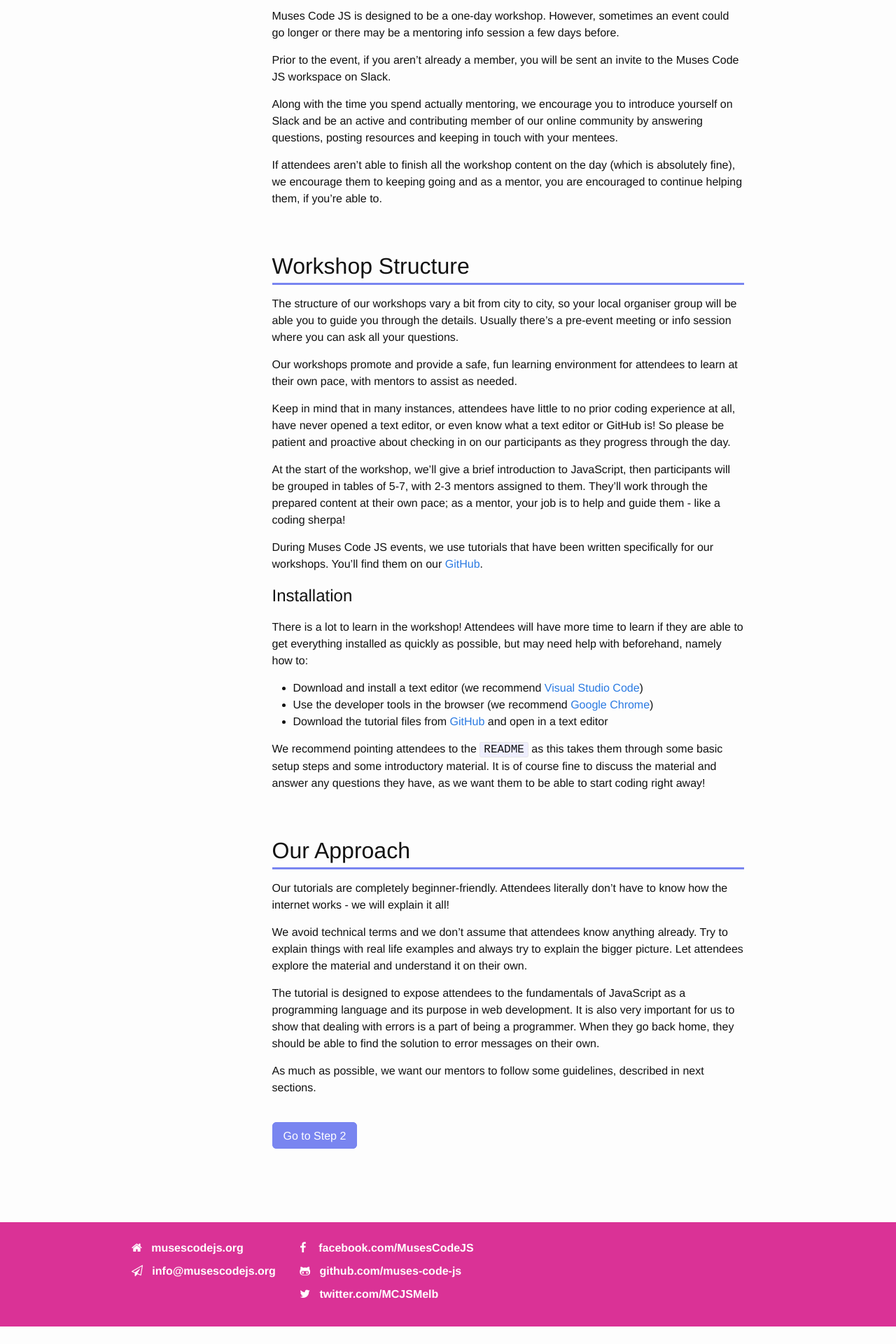
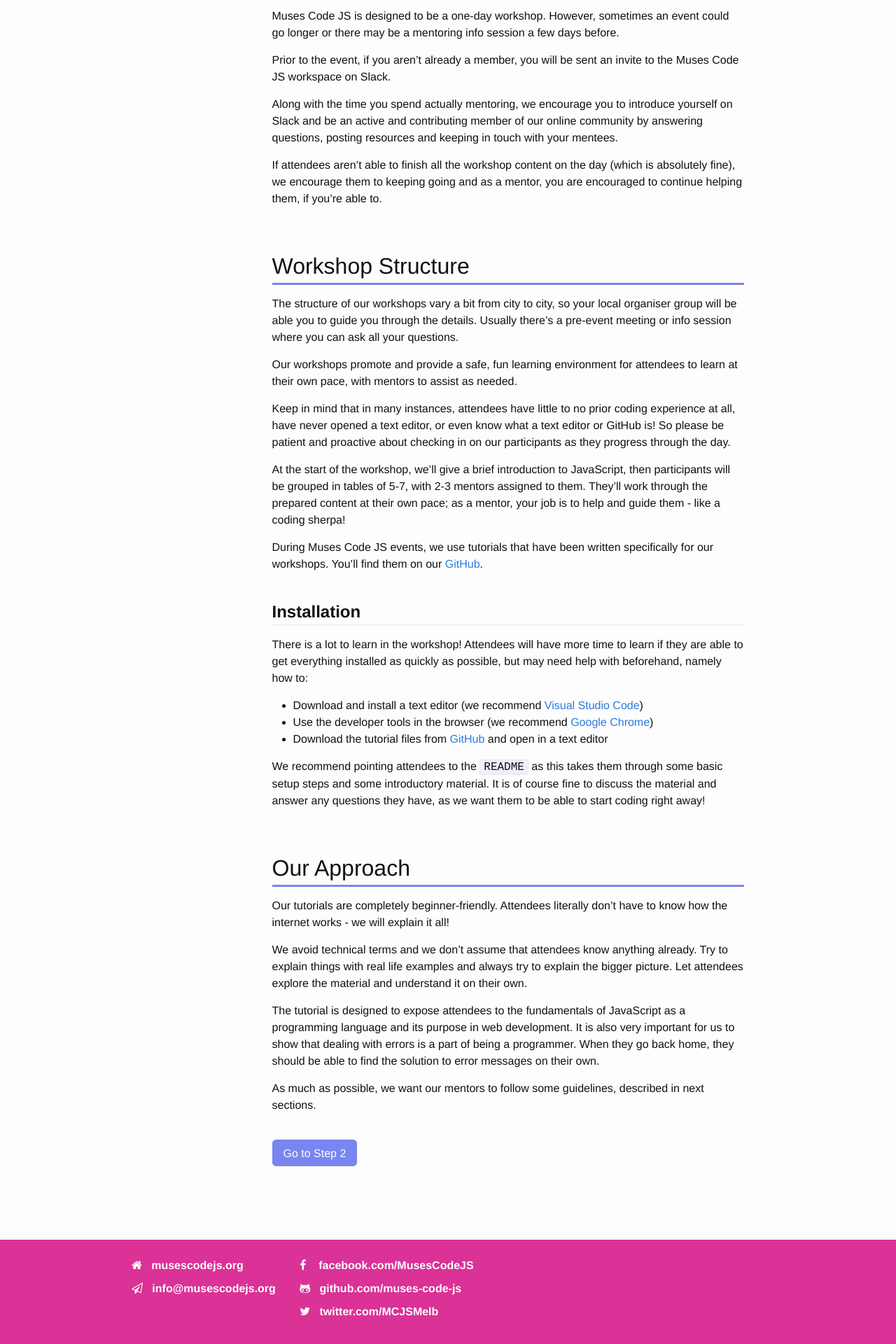
Before and after one commit to muses-code-js/mentor-manual, a Jekyll site: the page built from _steps/level0/step1-rundown.md, in a window 1280 px wide. Shown: the part 692-2612 px from the top of the page at 70% size. Built offline with Jekyll 4.4.1, drawn with Linux system fonts in a browser that asks for light colours; nearby versions of some CDN libraries; before the commit the page ends 2587 px from its top, so only the background shows below that.

Commit message:
Fix heading formatting

```diff
--- a/_steps/level0/step1-rundown.md
+++ b/_steps/level0/step1-rundown.md
@@ -38,7 +38,7 @@ At the start of the workshop, we'll give a brief introduction to JavaScript, the
 
 During Muses Code JS events, we use tutorials that have been written specifically for our workshops. You'll find them on our [GitHub](https://github.com/muses-code-js/).
 
-# Installation
+### Installation
 
 There is a lot to learn in the workshop! Attendees will have more time to learn if they are able to get everything installed as quickly as possible, but may need help with beforehand, namely how to:
 
```
Also changed, not shown: _steps/level0/step2-tips-and-tricks.md (+1 -1 lines).
